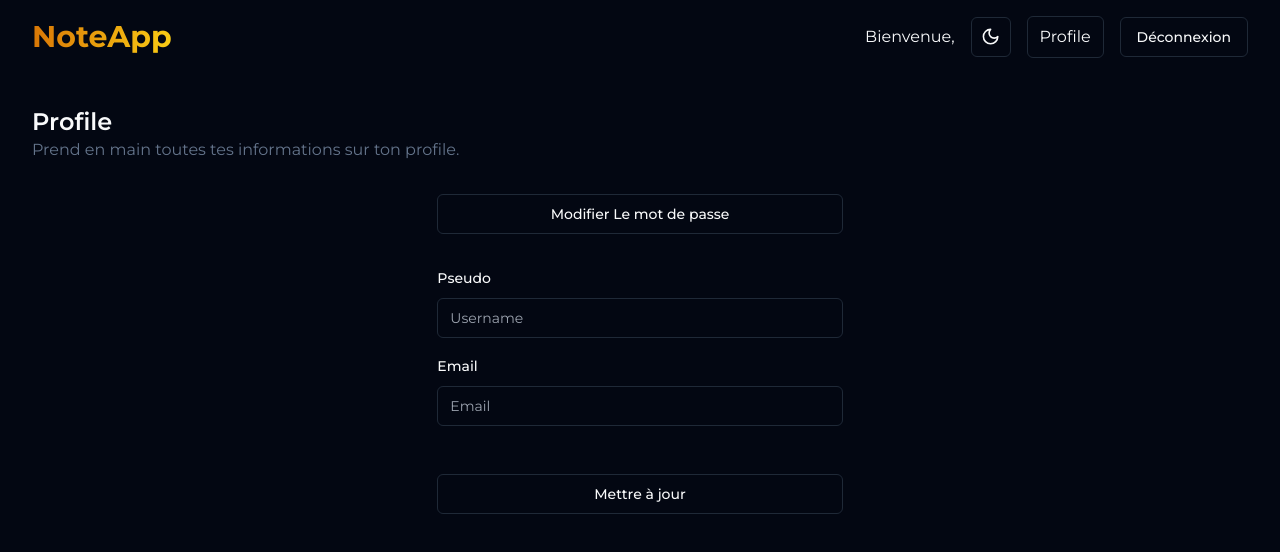
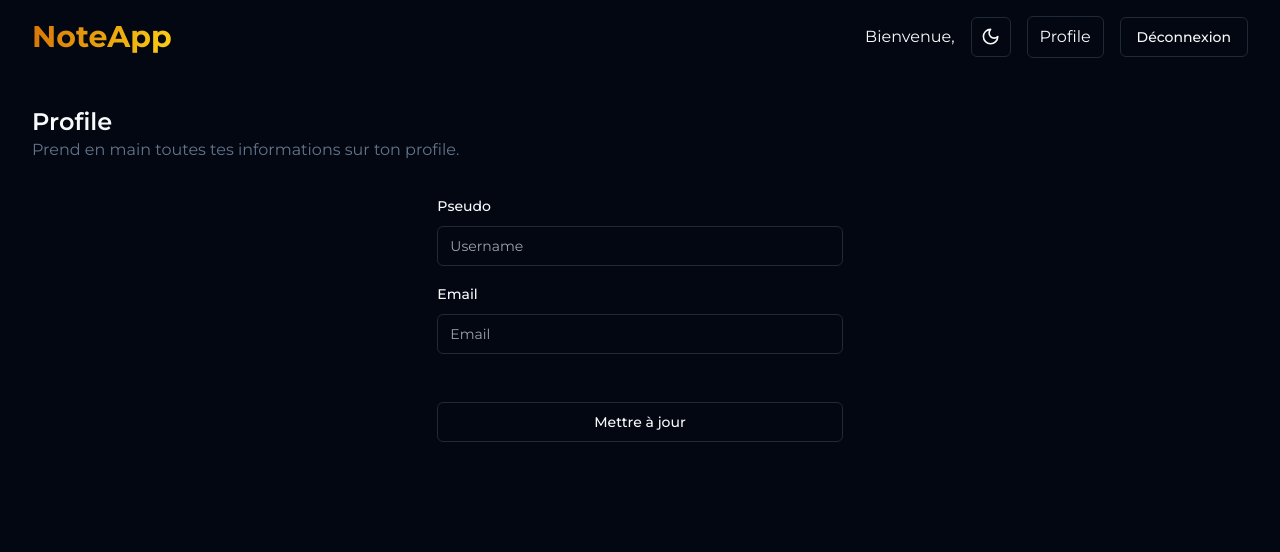
Before and after one commit to mickaelrebeau/NoteApp, a React (Vite) app in the folder client/: page /profil in a window 1280 px wide. Shown: the top 552 px of the page. Built offline with nearby package versions, Linux system fonts and the light colour scheme; no server answers; sample sign-in values are in the browser's storage.

Commit message:
🛠️ build: update profil page

```diff
--- a/client/src/pages/profil/profil.tsx
+++ b/client/src/pages/profil/profil.tsx
@@ -74,7 +74,6 @@ export function Profil() {
 				</p>
 			</div>
 			<div className="w-1/3">
-				<Button variant="outline" className="w-full mb-8">Modifier Le mot de passe</Button>
 				<Form {...form}>
 					<form
 						onSubmit={form.handleSubmit(onSubmit)}
```
